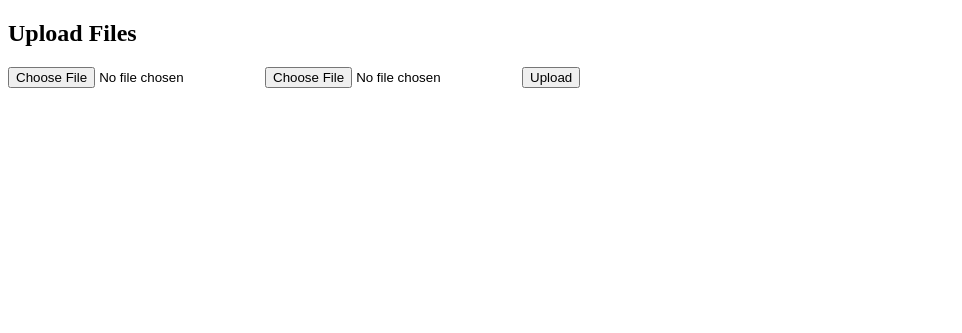
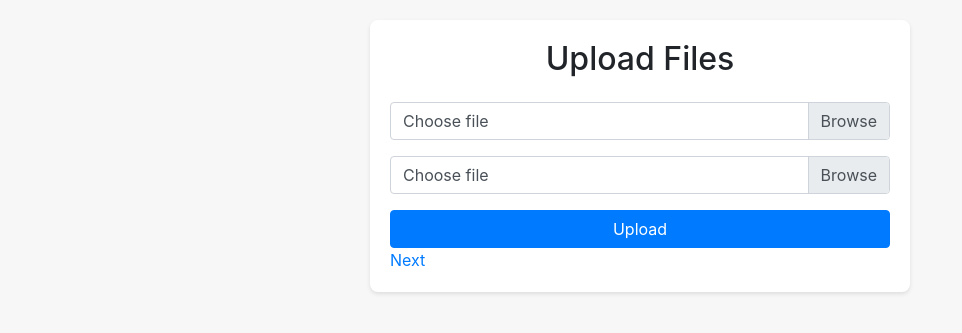
Before and after one commit to ArturoCarballo/PRISMA-WEB, a Flask app: page / in a window 1280 px wide. Shown: the top 333 px of the page, without its empty margins (0-962 px from the left). Run offline with Flask 3, Linux system fonts and the light colour scheme; some libraries are stand-ins or nearby versions.

Commit message:
Para presentacion

```diff
--- a/app.py
+++ b/app.py
@@ -1,6 +1,5 @@
-from flask import Flask, render_template, request
+from flask import Flask, render_template, request, send_from_directory
 from werkzeug.utils import secure_filename
-
 import os
 
 app = Flask(__name__)
@@ -26,6 +25,14 @@ def upload_files():
             return 'Please select two files before uploading.'
     return 'Failed to upload files'
 
+@app.route('/uploads')
+def list_uploads():
+    files = os.listdir(app.config['UPLOAD_FOLDER'])
+    return render_template('list_uploads.html', files=files)
+
+@app.route('/uploads/<filename>')
+def download_file(filename):
+    return send_from_directory(app.config['UPLOAD_FOLDER'], filename)
 
 if __name__ == '__main__':
     app.run(debug=True)
--- /dev/null
+++ b/static/styles/upload.css
@@ -0,0 +1,17 @@
+body {
+    background-color: #f7f7f7;
+    padding-top: 20px;
+}
+.custom-file-upload {
+    border: 1px solid #ccc;
+    display: inline-block;
+    padding: 6px 12px;
+    cursor: pointer;
+    margin-bottom: 10px;
+}
+.form-container {
+    background: white;
+    padding: 20px;
+    border-radius: 8px;
+    box-shadow: 0 2px 4px rgba(0, 0, 0, 0.1);
+}
--- a/templates/upload.html
+++ b/templates/upload.html
@@ -1,14 +1,45 @@
 <!DOCTYPE html>
 <html>
 <head>
-    <title>Upload Files</title>
+    <title>File Upload</title>
+    <!-- Bootstrap CSS CDN -->
+    <link rel="stylesheet" href="https://stackpath.bootstrapcdn.com/bootstrap/4.3.1/css/bootstrap.min.css">
+    <!-- Custom CSS -->
+    <link rel="stylesheet" href="{{ url_for('static', filename='styles/upload.css') }}">
 </head>
 <body>
-    <h2>Upload Files</h2>
-    <form action="/upload" method="post" enctype="multipart/form-data">
-        <input type="file" name="file1">
-        <input type="file" name="file2">
-        <input type="submit" value="Upload">
-    </form>
+    <div class="container">
+        <div class="row justify-content-md-center">
+            <div class="col-md-6">
+                <div class="form-container">
+                    <h2 class="text-center mb-4">Upload Files</h2>
+                    <form action="/upload" method="post" enctype="multipart/form-data">
+                        <div class="custom-file mb-3">
+                            <input type="file" class="custom-file-input" id="file1" name="file1">
+                            <label class="custom-file-label" for="file1">Choose file</label>
+                        </div>
+                        <div class="custom-file mb-3">
+                            <input type="file" class="custom-file-input" id="file2" name="file2">
+                            <label class="custom-file-label" for="file2">Choose file</label>
+                        </div>
+                        <button type="submit" class="btn btn-primary btn-block">Upload</button>
+                    </form>
+                    <a href="/uploads">Next</a>
+                </div>
+            </div>
+        </div>
+    </div>
+
+    <!-- Bootstrap JS, Popper.js, and jQuery -->
+    <script src="https://code.jquery.com/jquery-3.3.1.slim.min.js"></script>
+    <script src="https://cdnjs.cloudflare.com/ajax/libs/popper.js/1.14.7/umd/popper.min.js"></script>
+    <script src="https://stackpath.bootstrapcdn.com/bootstrap/4.3.1/js/bootstrap.min.js"></script>
+    <script>
+        // jQuery for updating the label of custom file input
+        $(".custom-file-input").on("change", function() {
+            var fileName = $(this).val().split("\\").pop();
+            $(this).siblings(".custom-file-label").addClass("selected").html(fileName);
+        });
+    </script>
 </body>
 </html>
```
Also changed, not shown: templates/list_uploads.html (added, +38 -0 lines), uploads/iss200.png (added), uploads/rainbow.jpg (added).
